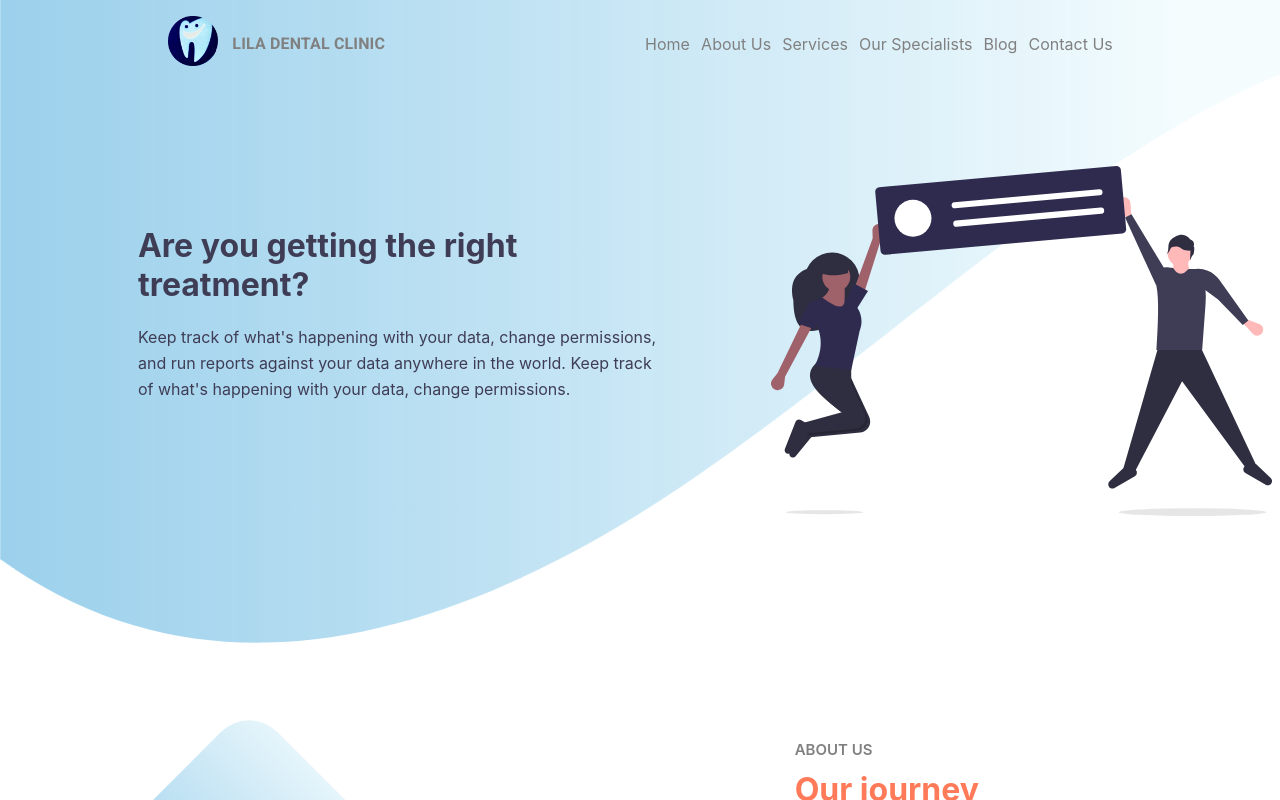
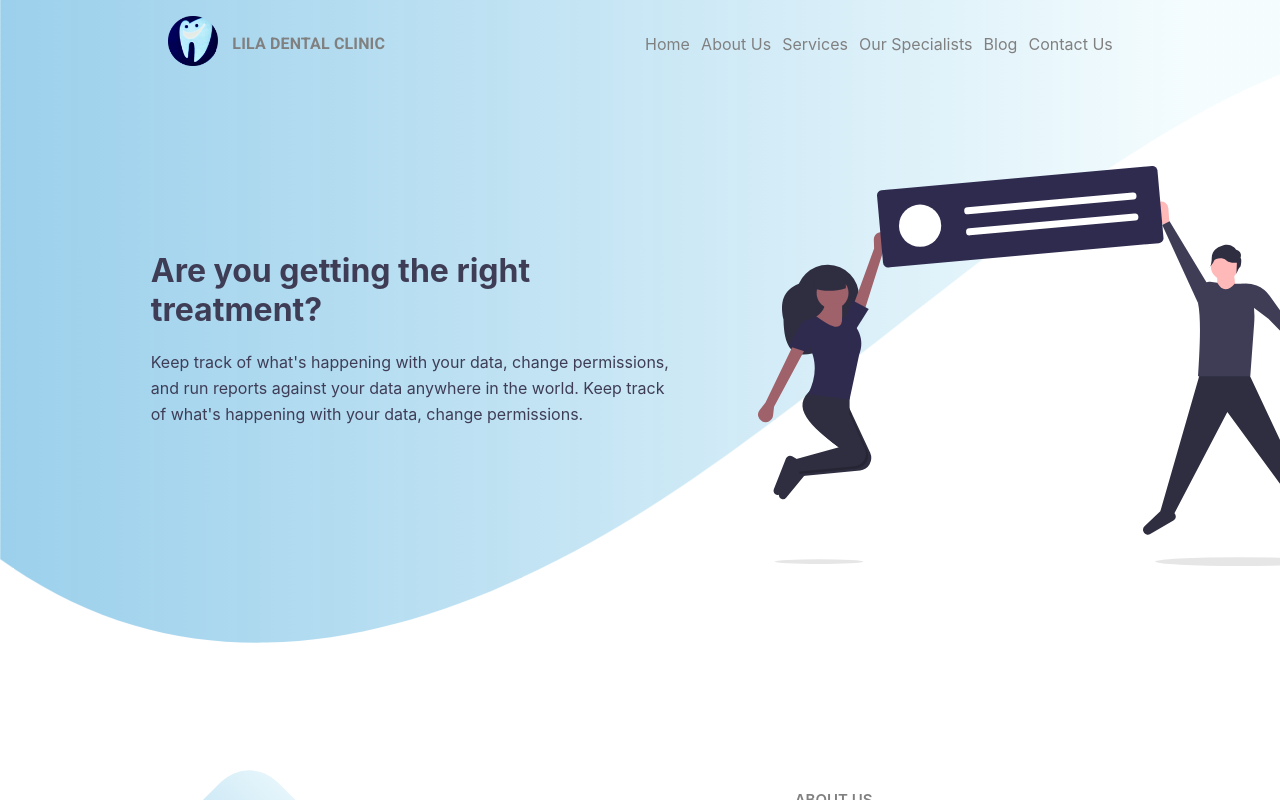
Before and after one commit to abhaybaiju/dentist-webapp, a React (Create React App) app in the folder frontend/: page /About in a window 1280 px wide. Shown: the top 800 px of the page. Built offline with nearby package versions, Linux system fonts and the light colour scheme.

Commit message:
(#29) Woman svg edited

```diff
--- a/frontend/package.json
+++ b/frontend/package.json
@@ -15,6 +15,7 @@
     "date-fns": "^2.16.1",
     "leaflet": "^1.7.1",
     "material-ui": "^1.0.0-beta.47",
+    "moment": "^2.29.0",
     "razorpay": "^2.0.6",
     "react": "^16.13.1",
     "react-animated-slider": "^2.0.0",
--- a/frontend/src/components/AboutUs.js
+++ b/frontend/src/components/AboutUs.js
@@ -26,8 +26,8 @@ const AboutUs = () => {
           <h1>Are you getting the right treatment?</h1>
           <p style={{lineHeight:'1.6'}}>Keep track of what's happening with your data, change permissions, and run reports against your data anywhere in the world. Keep track of what's happening with your data, change permissions.</p>
         </Grid>
-        <Grid item lg={6} style={{marginTop:'5%', marginLeft:'15%', marginRight:'-18%'}}>
-          <img src={require('./images/about.svg')} alt="" height="350"/>
+        <Grid item lg={6} style={{marginTop:'5%', marginLeft:'12%', marginRight:'-18%'}}>
+          <img src={require('./images/about.svg')} alt="" height="400"/>
         </Grid>
       </Grid>
       <Grid container justify="space-evenly" alignItems="flex-start" style={{marginTop:'15%', marginBottom:'-62%'}} spacing={0}>
@@ -85,6 +85,8 @@ const AboutUs = () => {
           <p style={{marginLeft:'20%', marginRight:'10%', marginTop:'12%', lineHeight:'1.5'}}>Keep track of what's happening with your data, change permissions, and run reports against your data anywhere in the world. Keep track of what's happening with your data, change permissions.</p>
         </Grid>
       </Grid>
+      <Grid>
+      </Grid>
       <Footer top="5%" bottom="2%" left="15%" right="-25%"/>
     </Grid>
   );
--- a/frontend/src/components/Success.js
+++ b/frontend/src/components/Success.js
@@ -121,3 +121,8 @@ const Display = () => {
 }
 
 export default Success;
+
+
+/*
+
+*/
```
Also changed, not shown: frontend/src/components/images/woman.svg, 1 other file (tests, documents, lock files or other folders).
